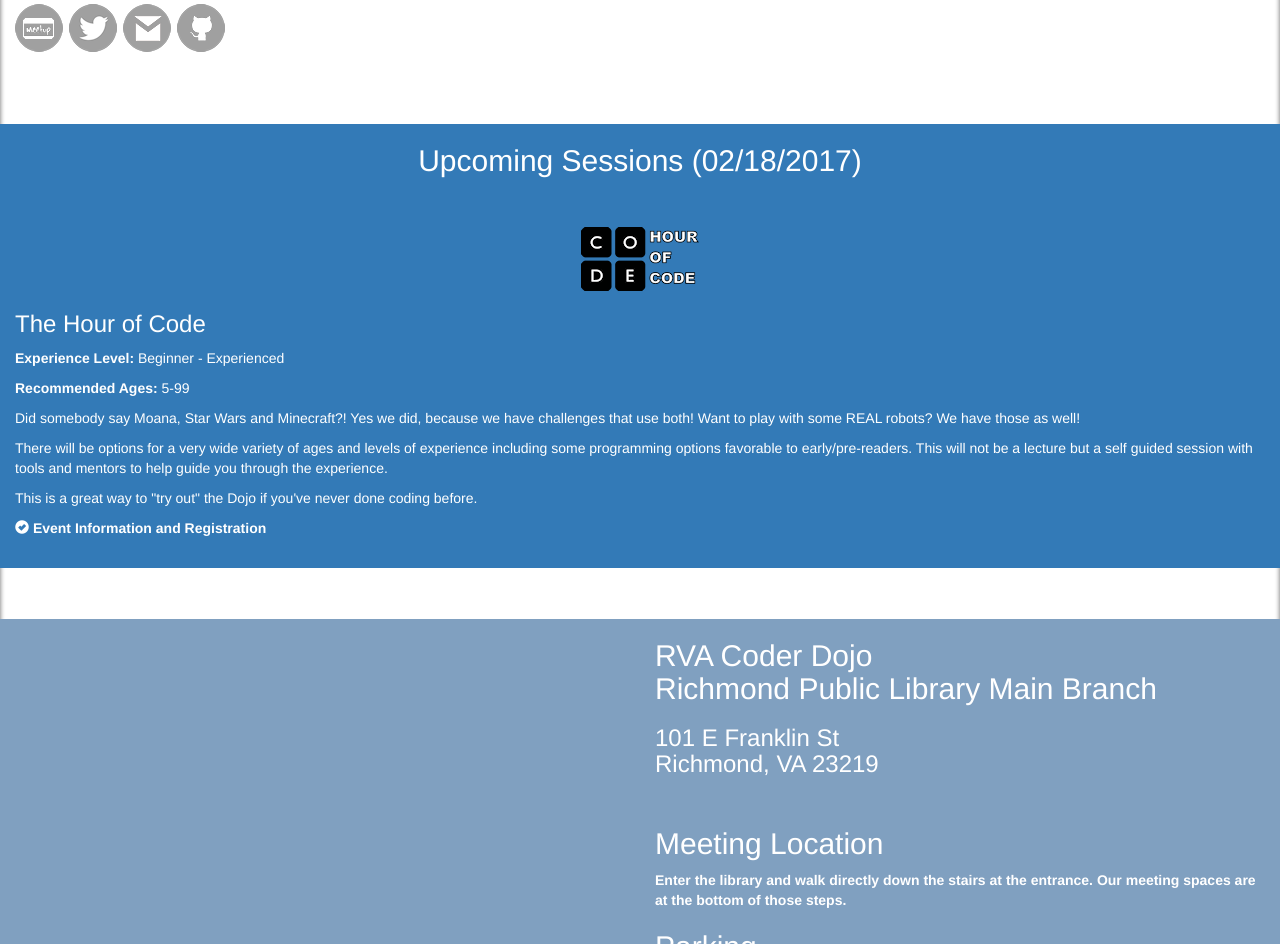
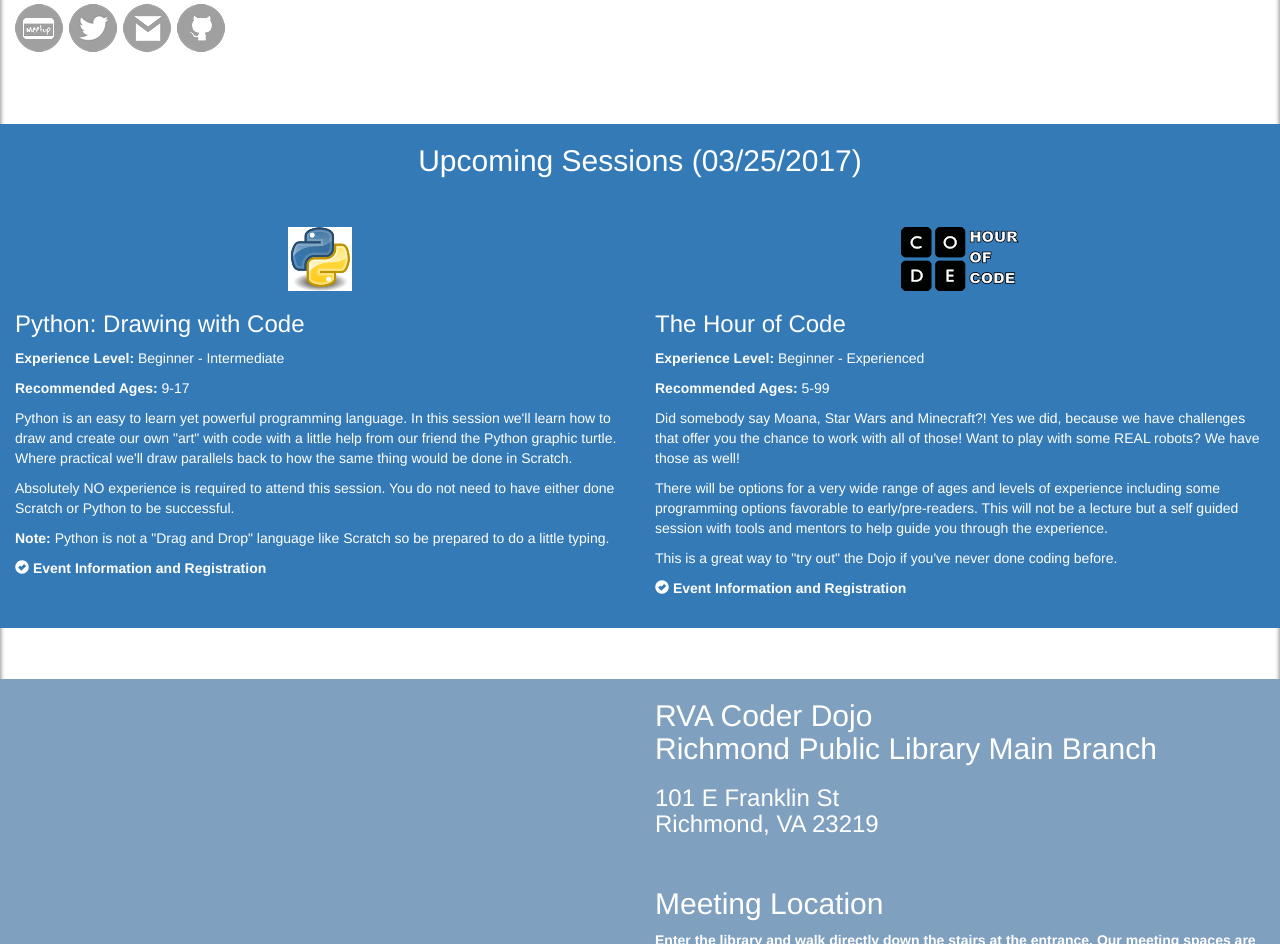
Before and after one commit to rvacoderdojo/rvacdweb, a website: page site/index.html in a window 1280 px wide. Shown: the part 993-1937 px from the top of the page. Drawn offline with nearby package versions, Linux system fonts and the light colour scheme; some packages are replaced by stand-ins of ours.

Commit message:
March dojo

```diff
--- a/site/index.html
+++ b/site/index.html
@@ -188,7 +188,7 @@
       <div class="container">
           <div class="sessions row bg-primary">
               <div class="col-md-12">
-                  <h2 class="center-title">Upcoming Sessions (02/18/2017)</h2><br/>
+                  <h2 class="center-title">Upcoming Sessions (03/25/2017)</h2><br/>
               </div>
               <div class="col-md-12">&nbsp;</div>
               <!--
@@ -202,33 +202,34 @@
                   <p><span class="glyphicon glyphicon-ok-sign"></span> <a href="https://www.meetup.com/RVA-CoderDojo/events/236895735/">Event Information and Registration</a></p>
                   <p><span class="glyphicon glyphicon-picture"></span> <a href="http://bit.ly/2jhZFHf">Presentation</a></p>
               </div>
-
-              <div class="col-md-4">
-                  <a href="https://trinket.io/rvacoderdojo_gmail_com/courses/intro-to-python"><img src="pics/python-logo.gif" class="img-responsive center-block" alt="Python"></a>
-                  <h3>Intro to Python</h3>
+-->
+              <div class="col-md-6">
+                  <a href="https://www.meetup.com/RVA-CoderDojo/events/238453762/"><img src="pics/python-logo.gif" class="img-responsive center-block" alt="Python"></a>
+                  <h3>Python: Drawing with Code</h3>
                   <p><strong>Experience Level:</strong> Beginner - Intermediate</p>
                   <p><strong>Recommended Ages:</strong> 9-17</p>
-                  <p>It's a new year, and we're going to try something new!  Python is an easy to learn yet powerful programming language.  In this session we start with the very basics of the language and we'll build a couple of small projects to learn the key concepts of the language.  Where practical we'll draw parallels back to how the same thing would be done in Scratch.</p>
+                  <p>Python is an easy to learn yet powerful programming language.  In this session we'll learn how to draw and create our own "art" with code with a little help from our friend the Python graphic turtle.  Where practical we'll draw parallels back to how the same thing would be done in Scratch.</p>
                   <p>Absolutely NO experience is required to attend this session.  You do not need to have either done Scratch or Python to be successful.</p>
                   <p><strong>Note: </strong> Python is not a "Drag and Drop" language like Scratch so be prepared to do a little typing.  </p>
-                  <p><span class="glyphicon glyphicon-ok-sign"></span> <a href="https://www.meetup.com/RVA-CoderDojo/events/236895813/">Event Information and Registration</a></p>
+                  <p><span class="glyphicon glyphicon-ok-sign"></span> <a href="https://www.meetup.com/RVA-CoderDojo/events/238453762/">Event Information and Registration</a></p>
                   <!--
                   <p><span class="glyphicon glyphicon-folder-open"></span> <a href="https://thimbleprojects.org/mpegram3rd/155857">Starter Project</a></p>
                   -->
               <!--
                   <p><span class="glyphicon glyphicon-picture"></span> <a href="https://trinket.io/rvacoderdojo_gmail_com/courses/intro-to-python">Presentation</a></p>
+              -->
               </div>
-              -->
-              <div class="col-md-12">
-                  <a href="https://www.meetup.com/RVA-CoderDojo/events/237690991/"><img src="pics/hour-of-code-logo.png" class="img-responsive center-block" alt="The Hour of Code"></a>
+              <div class="col-md-6">
+                  <a href="https://www.meetup.com/RVA-CoderDojo/events/238453795/"><img src="pics/hour-of-code-logo.png" class="img-responsive center-block" alt="The Hour of Code"></a>
                   <h3>The Hour of Code</h3>
                   <p><strong>Experience Level:</strong> Beginner - Experienced</p>
                   <p><strong>Recommended Ages:</strong> 5-99</p>
-                  <p>Did somebody say Moana, Star Wars and Minecraft?!  Yes we did, because we have challenges that use both!  Want to play with some REAL robots?  We have those as well!</p>
-                  <p>There will be options for a very wide variety of ages and levels of experience including some programming options favorable to early/pre-readers.
+                  <p>Did somebody say Moana, Star Wars and Minecraft?!  Yes we did, because we have challenges that offer you the chance to work with all of those!  Want to play with some REAL robots?
+                      We have those as well!</p>
+                  <p>There will be options for a very wide range of ages and levels of experience including some programming options favorable to early/pre-readers.
                      This will not be a lecture but a self guided session with tools and mentors to help guide you through the experience.</p>
                   <p>This is a great way to "try out" the Dojo if you've never done coding before.</p>
-                  <p><span class="glyphicon glyphicon-ok-sign"></span> <a href="https://www.meetup.com/RVA-CoderDojo/events/237690991/">Event Information and Registration</a></p>
+                  <p><span class="glyphicon glyphicon-ok-sign"></span> <a href="https://www.meetup.com/RVA-CoderDojo/events/238453795/">Event Information and Registration</a></p>
               </div>
           </div>
       </div>
```
